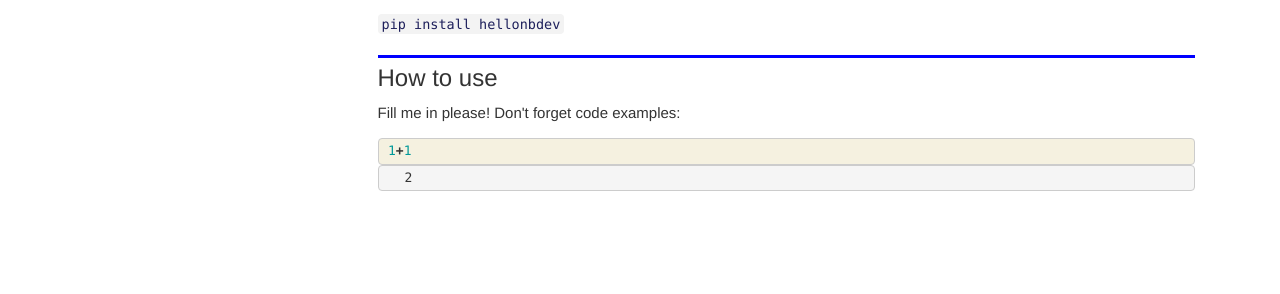
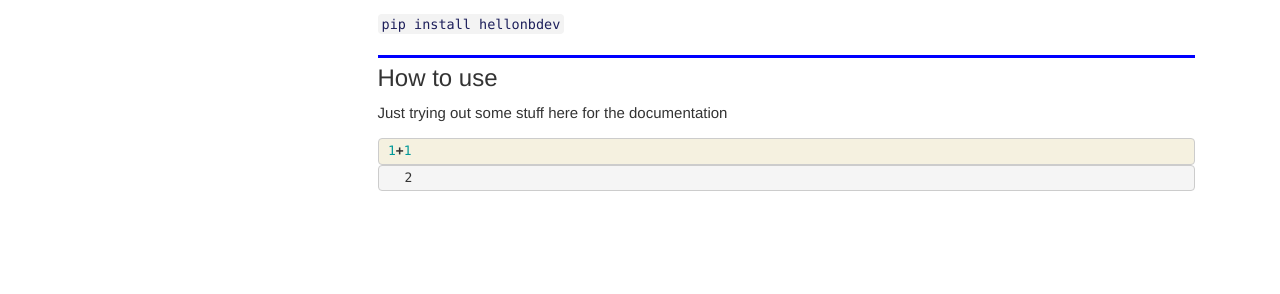
Before and after one commit to PeritotZena/hellonbdev, a Jekyll site: the page built from docs/index.html, in a window 1280 px wide. Shown: the part 417-711 px from the top of the page. Built offline with Jekyll 4.4.1, drawn with Linux system fonts in a browser that asks for light colours; nearby versions of some CDN libraries; comment, search, counter and statistics services are not loaded.

Commit message:
this is a test

```diff
--- a/docs/index.html
+++ b/docs/index.html
@@ -64,7 +64,7 @@
 </div>
 <div class="cell border-box-sizing text_cell rendered"><div class="inner_cell">
 <div class="text_cell_render border-box-sizing rendered_html">
-<p>Fill me in please! Don't forget code examples:</p>
+<p>Just trying out some stuff here for the documentation</p>
 
 </div>
 </div>
```
Also changed, not shown: README.md, 2 other files.
